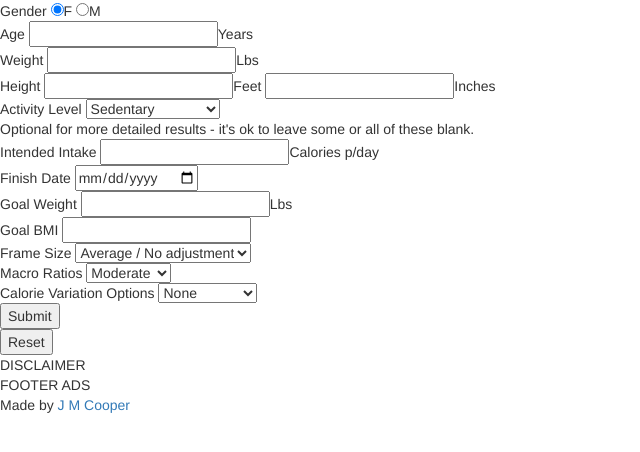
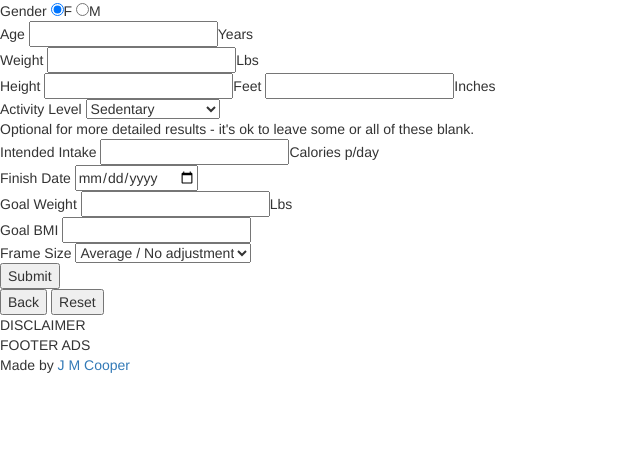
Before and after one commit to xavfo/Weight-Loss-Calculator, a PHP site: page / in a window 1280 px wide. Shown: the part 221-673 px from the top of the page, without its empty margins (0-640 px from the left). Run offline with PHP 8.4, Linux system fonts and the light colour scheme.

Commit message:
Added back button, updated user inputs

```diff
--- a/index.js
+++ b/index.js
@@ -144,6 +144,11 @@ document.getElementById('submit').onclick = function(){
 }
 };
 
+document.getElementById('back').onclick = function() {
+	document.getElementById('input').style.display = 'block';
+	document.getElementById('results').style.display = 'none';
+};
+
 //reloads everything
 document.getElementById('reset').onclick = function(){
   history.go(0);
--- a/index.php
+++ b/index.php
@@ -46,21 +46,21 @@
 			<div class="formelement">
 			<!--age number input-->
 			Age
-			<input type="number" id="age" name="age">Years
+			<input class="req" type="number" id="age" name="age">Years
 			</div>
 
 			<div class="formelement">
 			<!--weight number input-->
 			Weight
-			<input type="number" id="lbs" name="lbs">Lbs
+			<input class="req" type="number" id="lbs" name="lbs">Lbs
 			</div>
 
 			<div class="formelement">
 			<!--height feet input-->
 			Height
-			<input type="number" id="feet" name="feet">Feet
+			<input class="req" type="number" id="feet" name="feet">Feet
 			<!--height inches input-->
-			<input type="number" id="inches" name="inches">Inches
+			<input class="req" type="number" id="inches" name="inches">Inches
 			</div>
 
 			<div class="formelement">
@@ -117,26 +117,6 @@
 			</select>
 			</div>
 
-			<div class="formelement">
-			<!--macro ratios dropdown-->
-			Macro Ratios
-			<select id="macroratios" name="macroratios">
-				<option value="lowfat">Low Fat</option>
-				<option value="moderate" selected="">Moderate</option>
-				<option value="lowcarb">Low Carb</option>
-				<option value="ketogenic">Ketogenic</option>
-			</select>
-			</div>
-
-			<div class="formelement"><!--calorie variation dropdown-->
-			Calorie Variation Options
-			<select id="calorievariation" name="calorievariation">
-				<option value="none" selected>None</option>
-				<option value="zigzig">Zig Zag Diet</option>
-				<option value="5:2">5:2 Diet</option>
-			</select>
-			</div>
-
 			</form>
 		</div>
 		<button id="submit">Submit</button>
@@ -145,7 +125,7 @@
 
 <!--results are created in div below-->
 <div id="results"></div>
-
+<button id="back">Back</button>
 <button id="reset">Reset</button>
 
 
```
